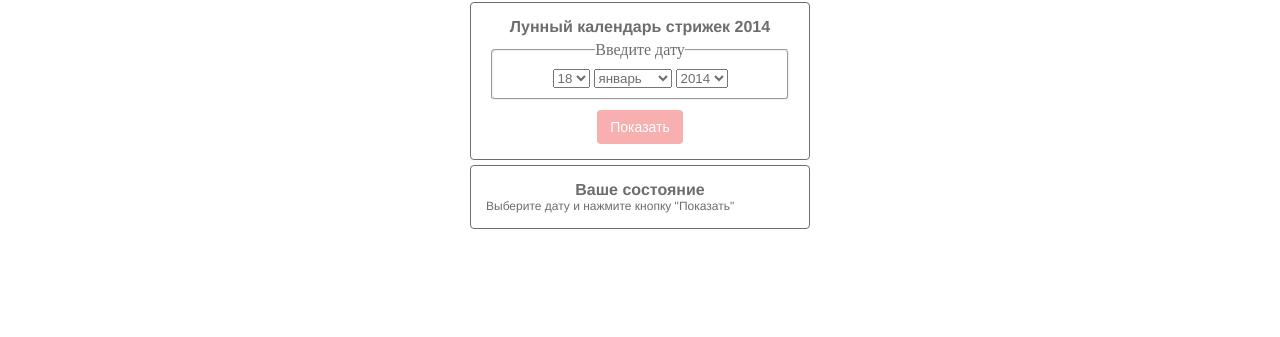
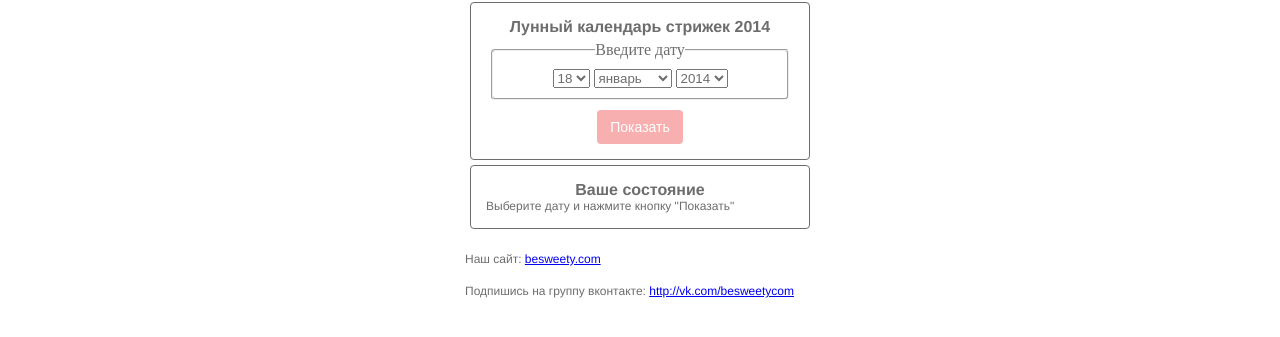
Before and after one commit to primus1989/phonegap, a plain HTML site: page index.html in a window 1280 px wide. Shown: the part 55-392 px from the top of the page. Drawn offline with Linux system fonts and the light colour scheme.

Commit message:
add link to our site

```diff
--- a/index.html
+++ b/index.html
@@ -40,6 +40,10 @@
                 <p>Выберите дату и нажмите кнопку "Показать"</p>
             </div>
         </div>
+        <br />
+        <p>Наш сайт: <a href="http://besweety.com">besweety.com</a></p>
+        <br />
+        <p>Подпишись на группу вконтакте: <a href="http://vk.com/besweetycom">http://vk.com/besweetycom</a></p>
 
     </div>
 </body>
```
